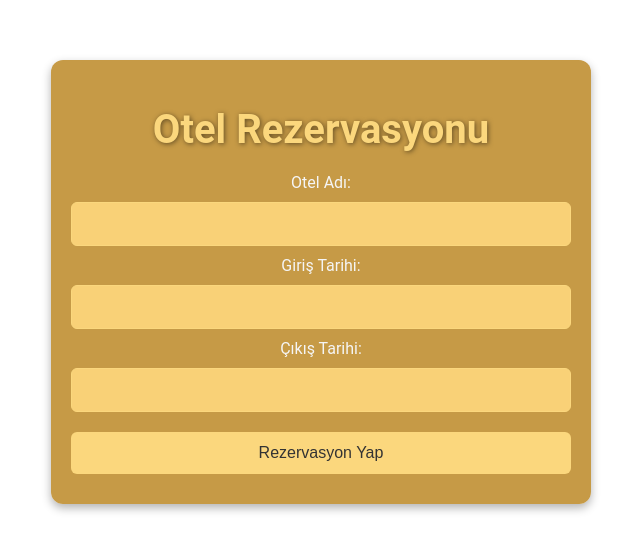
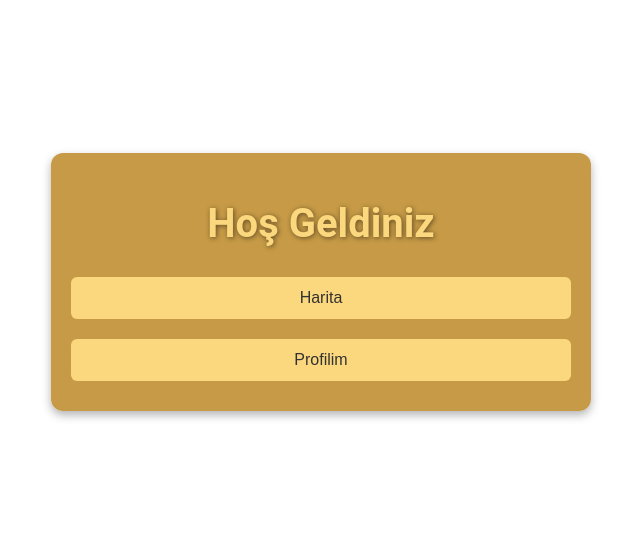
Before and after one commit to gHAZALehkanani/Rexoil, a website: page views/profile.html in a window 1280 px wide. Shown: the part 118-668 px from the top of the page, without its empty margins (319-959 px from the left). Drawn offline with nearby package versions, Linux system fonts and the light colour scheme; files that its build step writes are made by us from their sources.

Commit message:
Update profile.html

```diff
--- a/views/profile.html
+++ b/views/profile.html
@@ -3,40 +3,16 @@
 <head>
     <meta charset="UTF-8">
     <meta name="viewport" content="width=device-width, initial-scale=1.0">
-    <title>Otel Rezervasyonu</title>
+    <title>Profil</title>
     <link rel="stylesheet" href="/css/style.css">
-    <link rel="stylesheet" href="https://cdn.jsdelivr.net/npm/flatpickr/dist/flatpickr.min.css">
-    <script src="https://cdn.jsdelivr.net/npm/flatpickr"></script>
-    <script src="https://cdn.jsdelivr.net/npm/flatpickr/dist/l10n/tr.js"></script>
-
-
 </head>
 <body>
-    <div class="reservation-container">
-        <h1>Otel Rezervasyonu</h1>
-        <form id="reservation-form">
-            <label for="hotel-name">Otel Adı:</label>
-            <input type="text" id="hotel-name" name="hotel-name" readonly>
+    <div class="profile-container">
+        <h1 id="welcome-message">Hoş Geldiniz</h1>
+        <button onclick="window.location.href='/map'">Harita</button>
+        <button onclick="window.location.href='/user'">Profilim</button>
+    </div>
 
-            <label for="check-in">Giriş Tarihi:</label>
-            <input type="text" id="check-in" name="check-in" required> <!-- Flatpickr tarafından yönetiliyor -->
-
-            <label for="check-out">Çıkış Tarihi:</label>
-            <input type="text" id="check-out" name="check-out" required> <!-- Flatpickr tarafından yönetiliyor -->
-
-            <button type="submit">Rezervasyon Yap</button>
-        </form>
-        <div id="overlay" class="overlay">
-            <div class="modal">
-                <p id="modalMessage"></p>
-                <button id="goToMap">Haritaya Git</button>
-            </div>
-        </div>
-
-
-        <!-- Bildirim Alanı -->
-        <div id="notification" style="display: none; margin-top: 20px; padding: 10px; border: 1px solid #ccc; background-color: #f9f9f9; color: #333;"></div>
-    </div>
-    <script src="/js/reservation.js"></script>
+    <script src="/js/profile.js"></script>
 </body>
 </html>
```
